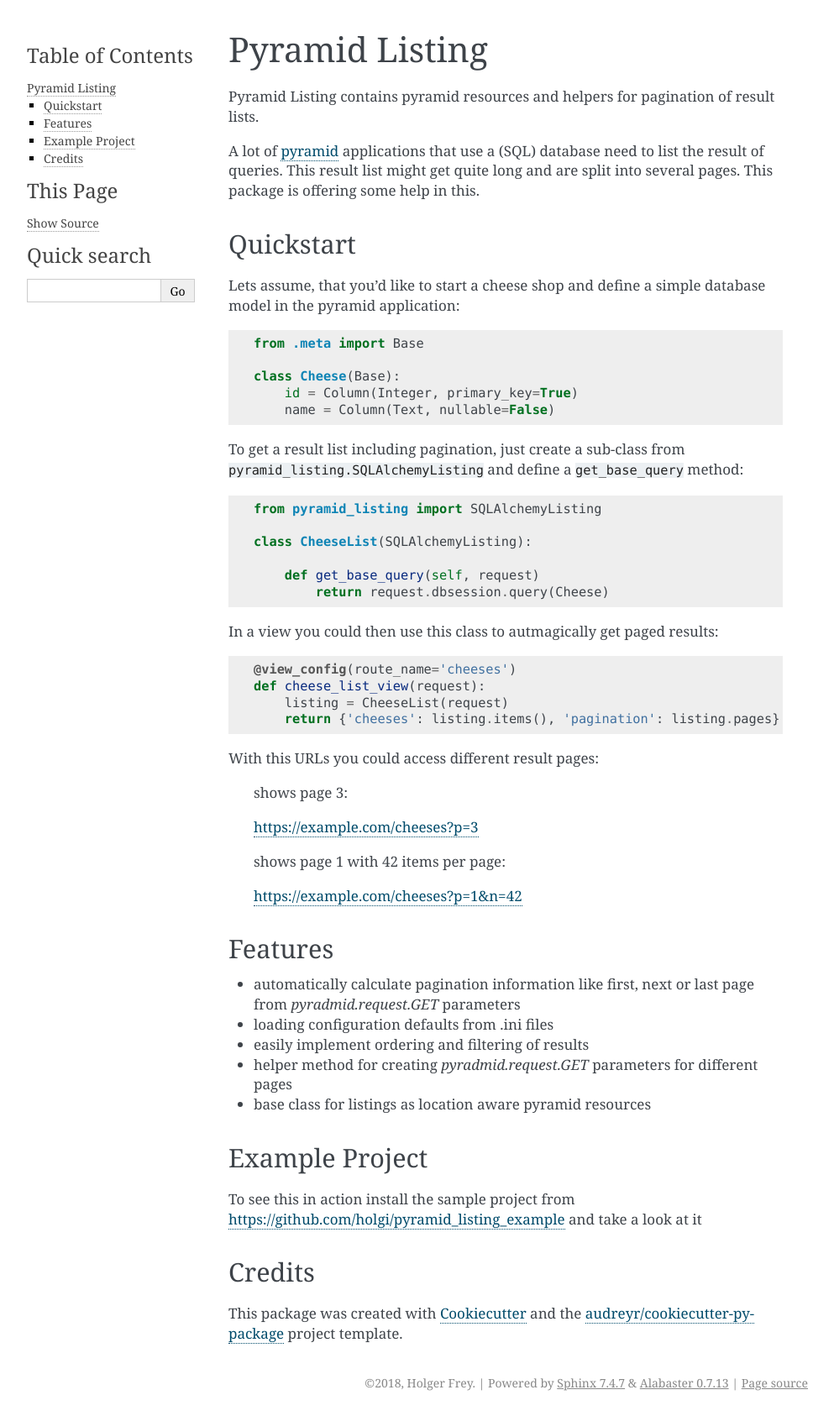
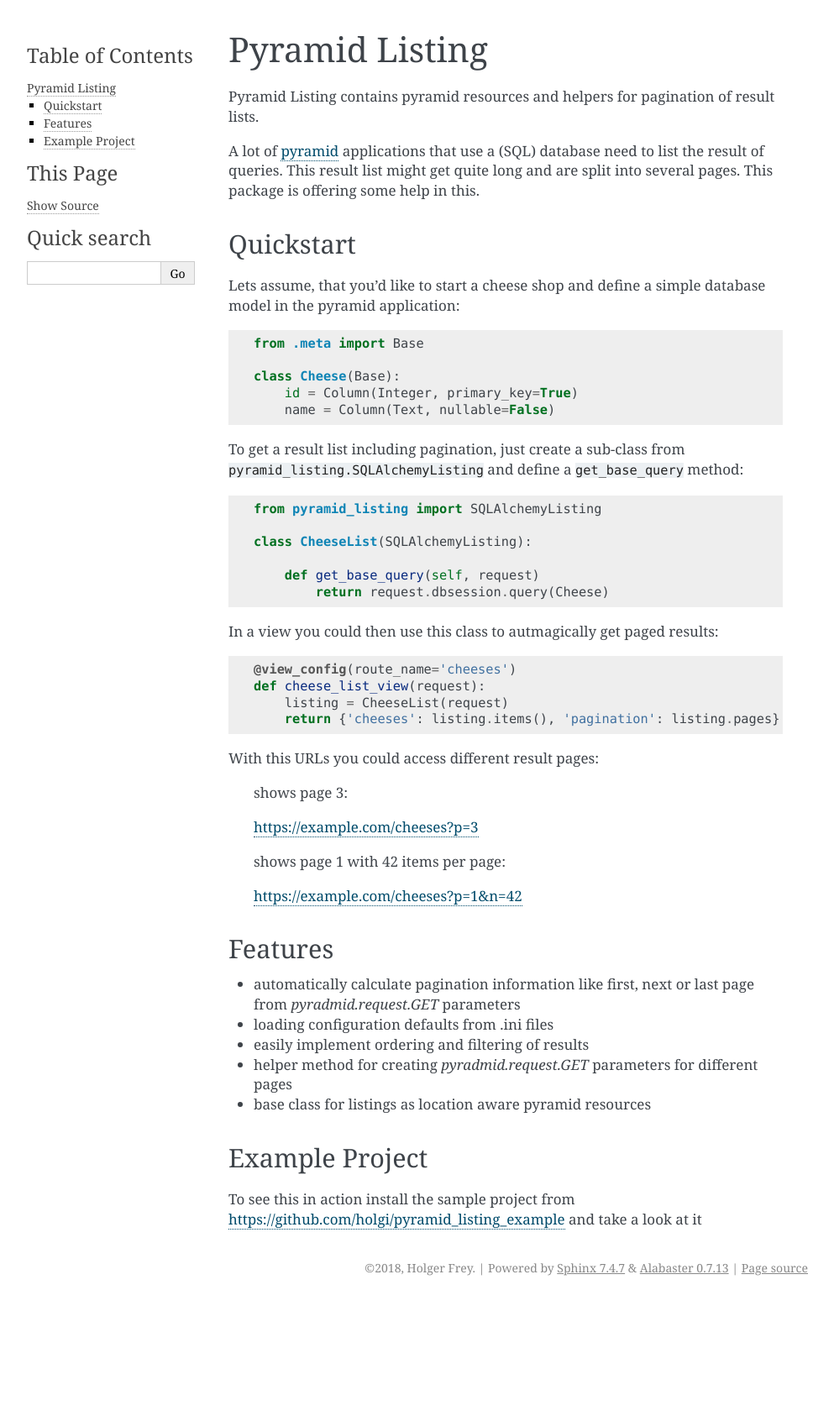
Before and after one commit to holgi/pyramid_list_pagination, a Sphinx documentation site: the page built from docs/readme.rst, in a window 1280 px wide. Shown: the whole page at 84% size, without its empty margins (148-1141 px from the left). Built offline with Sphinx 7.4.7, drawn with Linux system fonts in a browser that asks for light colours; pages that are not in the unit, such as notebooks, are missing from menus; after the commit the page ends 1549 px from its top, so only the background shows below that.

```diff
--- a/README.rst
+++ b/README.rst
@@ -70,13 +70,4 @@ To see this in action install the sample project from
 https://github.com/holgi/pyramid_listing_example
 and take a look at it
 
-
-Credits
--------
-
-This package was created with Cookiecutter_ and the
-`audreyr/cookiecutter-pypackage`_ project template.
-
-.. _Cookiecutter: https://github.com/audreyr/cookiecutter
-.. _`audreyr/cookiecutter-pypackage`: https://github.com/audreyr/cookiecutter-pypackage
 .. _pyramid: https://trypyramid.com
--- a/docs/installation.rst
+++ b/docs/installation.rst
@@ -44,7 +44,7 @@ Once you have a copy of the source, you can install it with:
 
 .. code-block:: console
 
-    $ python setup.py install
+    $ flit install --deps production
 
 
 .. _Github repo: https://github.com/holgi/pyramid_listing
```
